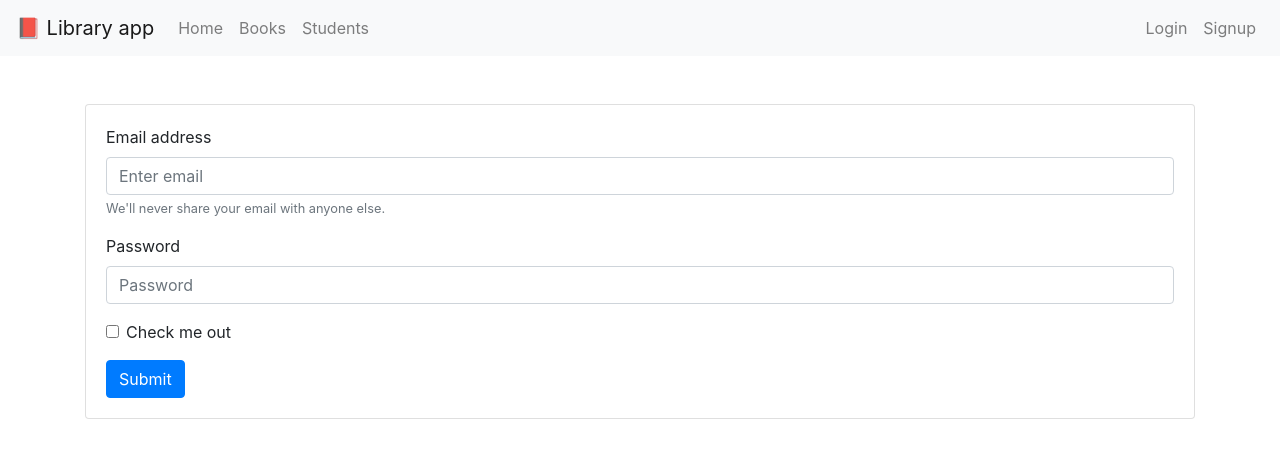
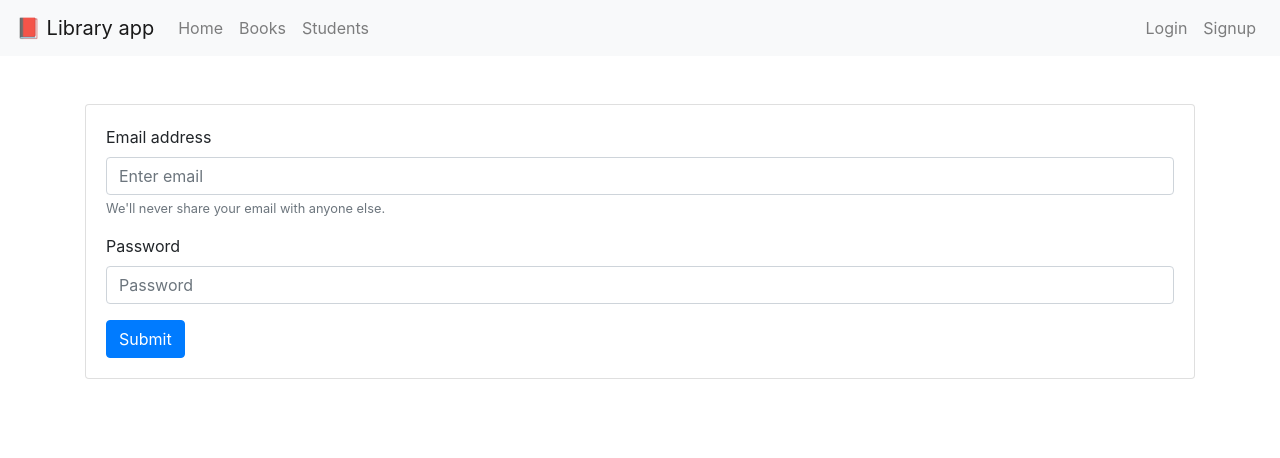
Before and after one commit to horizon-code-academy/library-front, a React (Create React App) app: page /login in a window 1280 px wide. Shown: the top 458 px of the page. Built offline with nearby package versions, Linux system fonts and the light colour scheme.

Commit message:
login page

```diff
--- a/src/components/LoginPage.jsx
+++ b/src/components/LoginPage.jsx
@@ -1,13 +1,42 @@
 import React from "react";
-import { Card, Form, Button } from "react-bootstrap";
+import { Card, Form, Button, Alert } from "react-bootstrap";
+import { useDispatch } from "react-redux";
+import { useHistory } from "react-router-dom";
+import { login } from "../redux/actions/users";
 
-const LoginPage = (props) => (
+const LoginPage = () => {
+  const router = useHistory();
+  const dispatch = useDispatch();
+
+  const [email, setEmail] = React.useState("");
+  const [password, setPassword] = React.useState("");
+  const [error, setError] = React.useState("");
+
+  async function submitLogin(e) {
+    e.preventDefault();
+    const success = () => {
+      router.push("/");
+    };
+    const fail = (e) => setError(e);
+    if (email && password) {
+      dispatch(login({ email, password }, success, fail));
+    } else {
+      setError("Please, enter valid fields!");
+    }
+  }
+
+  return (
     <Card>
       <Card.Body>
-      <Form>
+        <Form onSubmit={submitLogin}>
           <Form.Group controlId="formBasicEmail">
             <Form.Label>Email address</Form.Label>
-          <Form.Control type="email" placeholder="Enter email" />
+            <Form.Control
+              type="email"
+              value={email}
+              onChange={(e) => setEmail(e.target.value)}
+              placeholder="Enter email"
+            />
             <Form.Text className="text-muted">
               We'll never share your email with anyone else.
             </Form.Text>
@@ -15,17 +44,25 @@ const LoginPage = (props) => (
 
           <Form.Group controlId="formBasicPassword">
             <Form.Label>Password</Form.Label>
-          <Form.Control type="password" placeholder="Password" />
-        </Form.Group>
-        <Form.Group controlId="formBasicCheckbox">
-          <Form.Check type="checkbox" label="Check me out" />
+            <Form.Control
+              type="password"
+              value={password}
+              onChange={(e) => setPassword(e.target.value)}
+              placeholder="Password"
+            />
           </Form.Group>
           <Button variant="primary" type="submit">
             Submit
           </Button>
+          {error ? (
+            <Alert variant="danger" style={{ marginTop: 25 }}>
+              User login failed because of {error}
+            </Alert>
+          ) : null}
         </Form>
       </Card.Body>
     </Card>
   );
+};
 
 export default LoginPage;
--- a/src/redux/actions/users.js
+++ b/src/redux/actions/users.js
@@ -1,4 +1,25 @@
 import axios from "axios";
+
+export function login(user, successCb, failCb) {
+  const success = (data) => ({
+    type: "LOGIN_SUCCESS",
+    payload: data,
+  });
+  const error = (data) => ({
+    type: "LOGIN_ERROR",
+  });
+  return (dispatch) =>
+    axios
+      .post("http://localhost:8081/login", user)
+      .then((res) => {
+        dispatch(success(res.data));
+        successCb();
+      })
+      .catch((e) => {
+        dispatch(error(e.message));
+        failCb(e.message);
+      });
+}
 
 export function getAllUsers() {
   const success = (data) => ({
```
Lines whose indentation alone changed are shown as unchanged.
